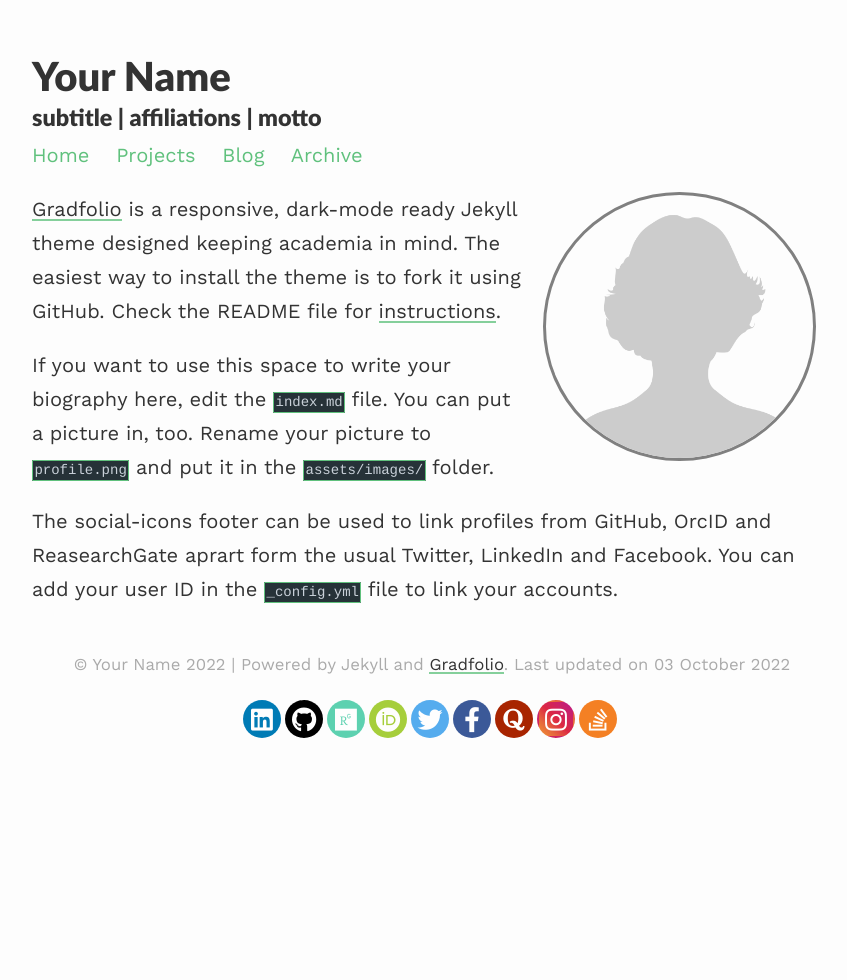
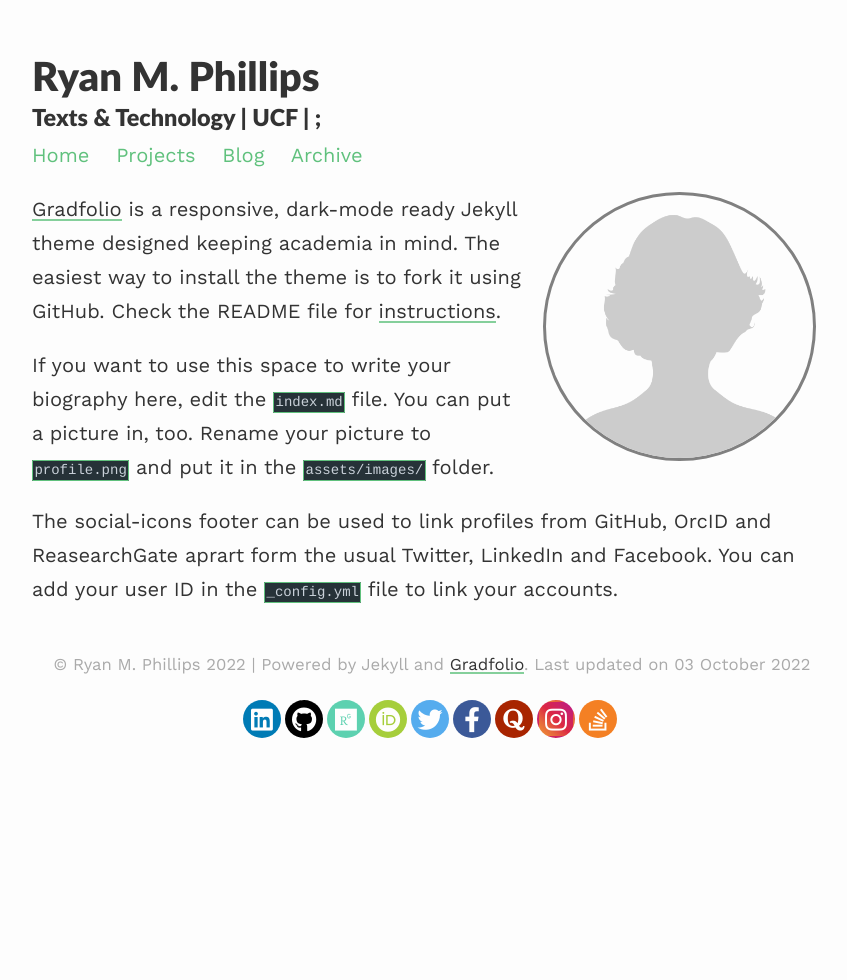
Before and after one commit to ryanmphillips/Melanin-Scholar, a Jekyll site: the page built from index.md, in a window 1280 px wide. Shown: the whole page, without its empty margins (208-1055 px from the left). Built offline with Jekyll 4.4.1, drawn with Linux system fonts in a browser that asks for light colours; nearby versions of some CDN libraries.

```diff
--- a/_config.yml
+++ b/_config.yml
@@ -1,9 +1,9 @@
-### your site title here
+### Graduate Portfolio
 
-title: Your Name
-description: subtitle | affiliations | motto
+title: Ryan M. Phillips
+description: Texts & Technology | UCF | ;
 
-baseurl: /gradfolio #name of GitHub repository
+baseurl: /Melanin-Scholar #name of GitHub repository
 url: "" #custom url to be used instead of GitHub repository
 email: #
 
@@ -13,7 +13,7 @@ permalink: /blog/:year/:title/
 paginate_path: /blog/page:num/
 
 # Social media links in footer
-twitter: "#"
+twitter: "MelaninScholar"
 linkedin: "#"
 stackoverflow: "#"
 github: "#"
```
